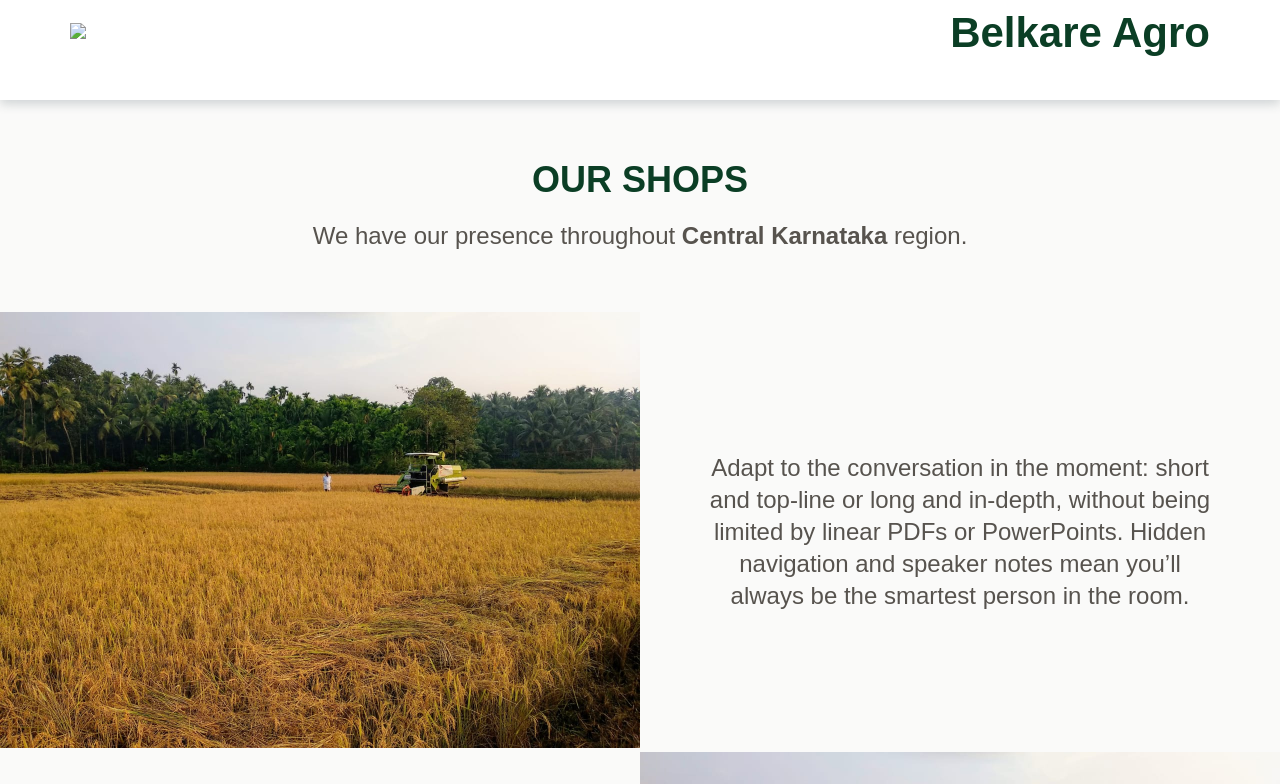
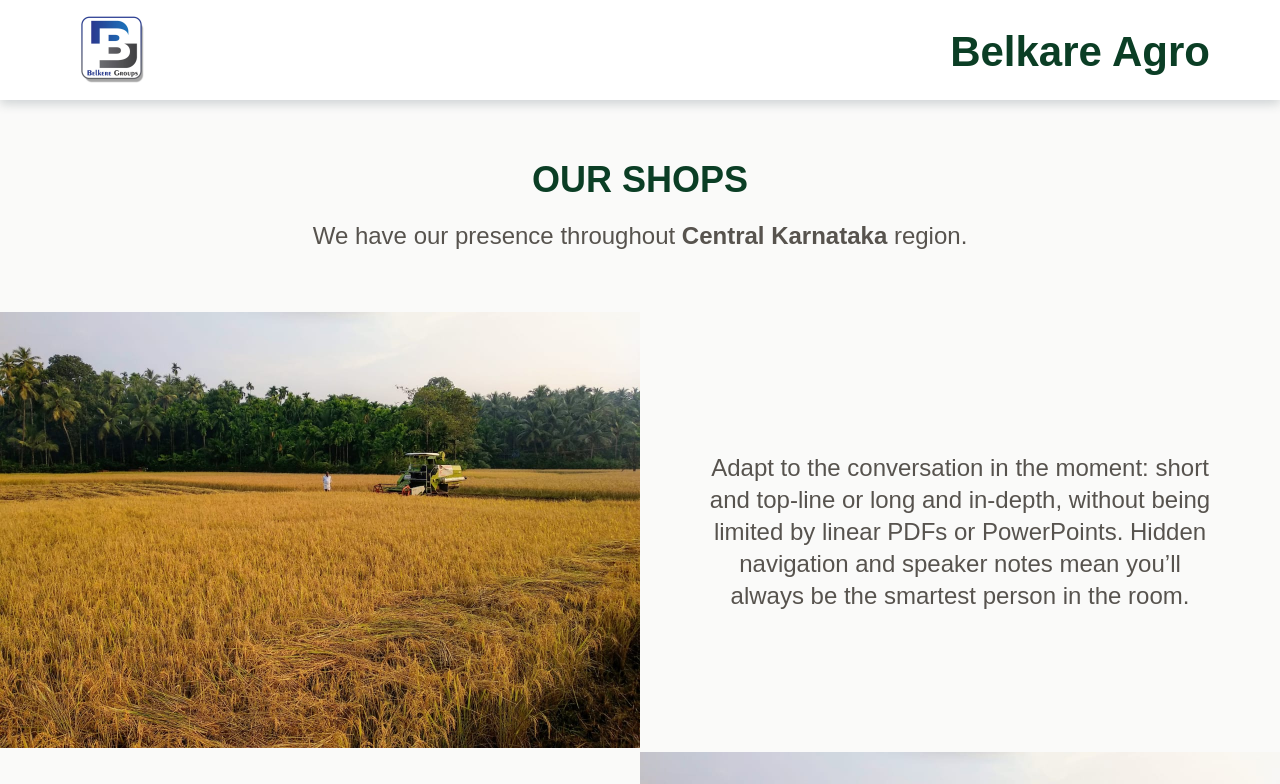
Before and after one commit to punithmv/BelkareAgro, a plain HTML site: page index.html in a window 1280 px wide. Shown: the top 784 px of the page. Drawn offline with nearby package versions, Linux system fonts and the light colour scheme; files that its build step writes are made by us from their sources; the site is published under a folder, as on GitHub Pages, so addresses that start at the root find nothing.

Commit message:
logo path update

```diff
--- a/index.html
+++ b/index.html
@@ -13,7 +13,7 @@
     <header>
         <div class="header-wrapper">
             <a class="header-logo-link" href="/">
-                <img class="header-logo" src="/images/belkare-logo.jpg">
+                <img class="header-logo" src="./images/belkare-logo.jpg">
             </a>
             <nav>
             </nav>
```
